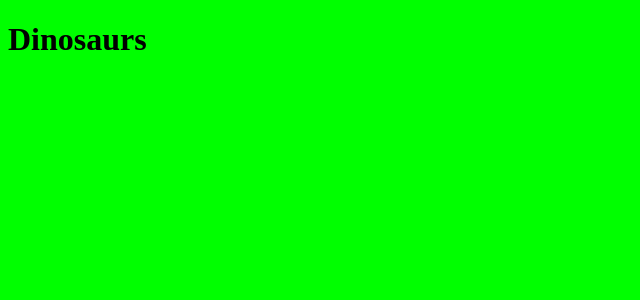
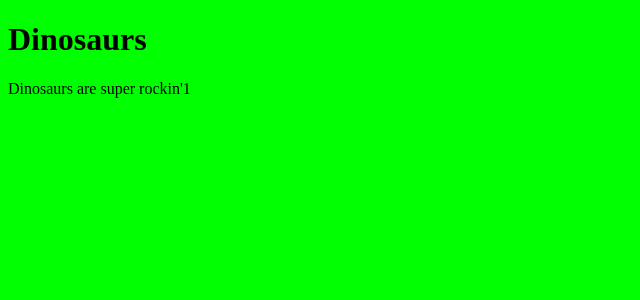
Before and after one commit to sundusasif/dinosaurs, a Jekyll site: the page built from index.html, in a window 1280 px wide. Shown: the top 300 px of the page, without its empty margins (0-640 px from the left). Built offline with Jekyll 4.4.1, drawn with Linux system fonts in a browser that asks for light colours; Markdown is read by kramdown in place of the engine named in the settings.

Commit message:
More html

```diff
--- a/index.html
+++ b/index.html
@@ -2,3 +2,4 @@
 layout: default
 ---
 <h1> Dinosaurs</h1>
+<p> Dinosaurs are super rockin'1</p>
```
Also changed, not shown: 1 other file.
